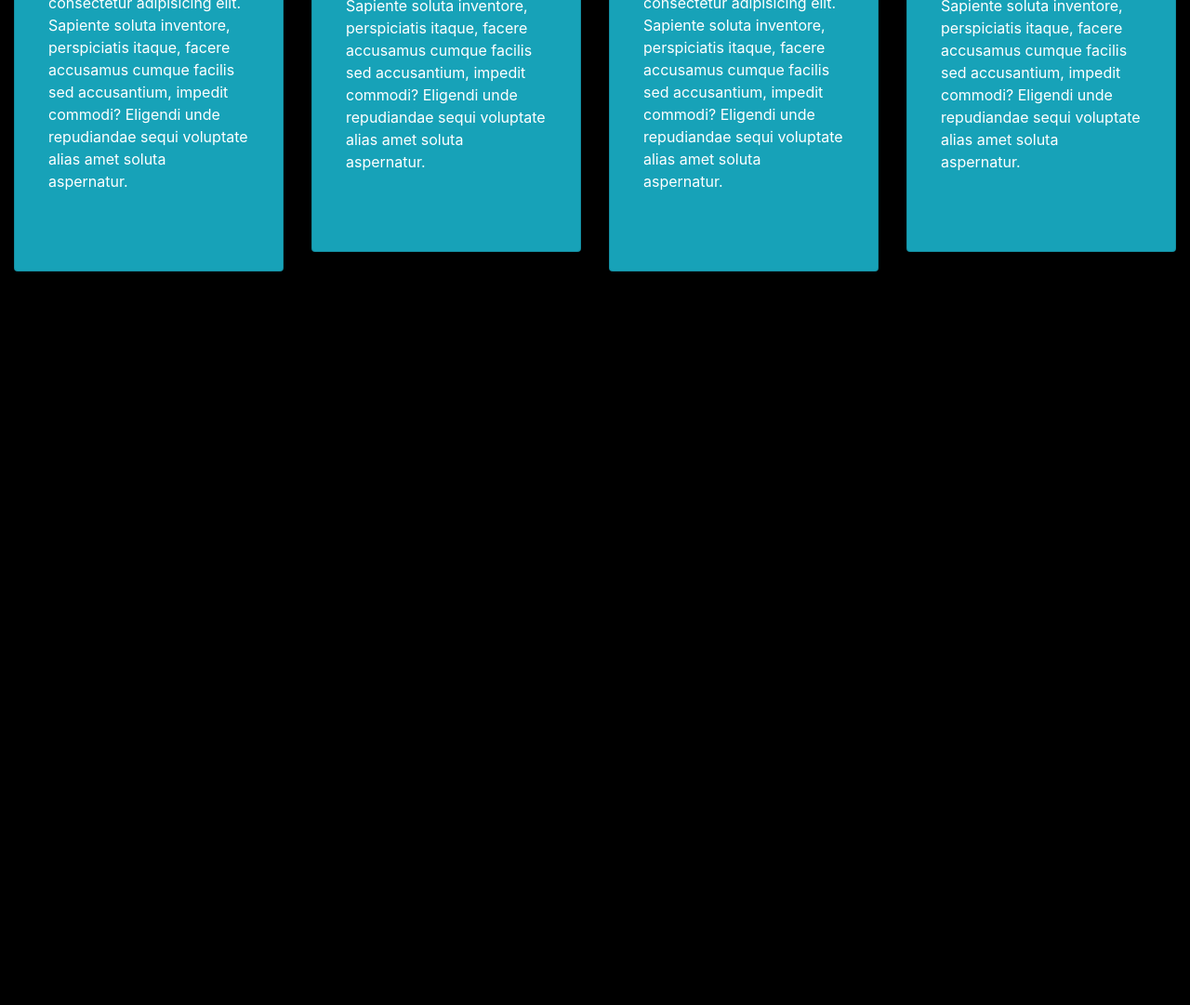
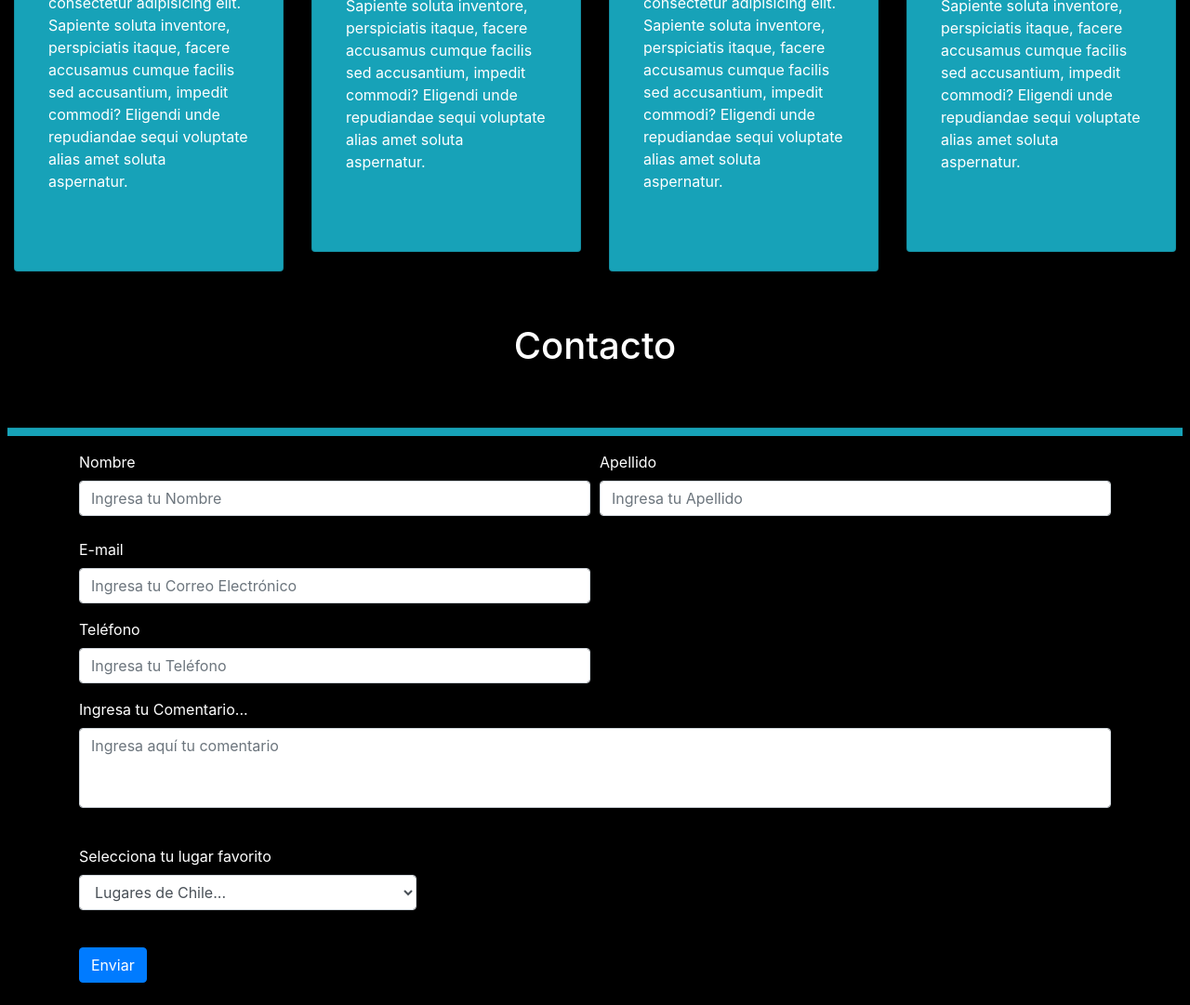
Before and after one commit to juliopalma/viajes_chile, a plain HTML site: page index.html in a window 1280 px wide. Shown: the part 2536-3617 px from the top of the page at 93% size. Before the commit the page ends 2836 px from the top, so only its background shows below. Drawn offline with nearby package versions, Linux system fonts and the light colour scheme.

Commit message:
Se agrega apartado de formulario de contacto

```diff
--- a/index.html
+++ b/index.html
@@ -215,6 +215,70 @@
         </div>
     </div>
 
+    <!--Titulo de Contacto -->
+    <h1 class="quienessomos py-5 text-white" id="cuatro">Contacto</h1>
+
+    <!-- Linea horizontal Contacto-->
+    <hr class="bg-info py-1 mx-2">
+
+    <!-- Formulario de contacto -->
+    <div class="container alinearFormulario">
+        <form>
+            <!-- Nombre y Apellido -->
+            <div class="form-row">
+                <div class="col-md-6">
+                    <label for="inputEmail4" class="text-white">Nombre</label>
+                    <input type="text" class="form-control" placeholder="Ingresa tu Nombre">
+                </div>
+                <div class="col-md-6">
+                    <label for="inputEmail4" class="text-white">Apellido</label>
+                    <input type="text" class="form-control" placeholder="Ingresa tu Apellido">
+                </div>
+            </div>
+            <br>
+            <!-- Correo Electrónico -->
+            <div class="form-row">
+                <div class="form-group col-md-6">
+                    <label for="inputEmail4" class="text-white">E-mail</label>
+                    <input type="email" class="form-control" id="inputEmail4" placeholder="Ingresa tu Correo Electrónico">
+                </div>
+            </div>
+
+            <!-- Teléfono -->
+
+            <div class="form-row">
+                <div class="form-group col-md-6">
+                    <label for="inputAddress" class="text-white">Teléfono</label>
+                    <input type="text" class="form-control" id="inputAddress" placeholder="Ingresa tu Teléfono">
+                </div>
+            </div>
+
+            <!-- Comentario -->
+            <div class="form-group">
+                <label for="exampleFormControlTextarea1" class="text-white"> Ingresa tu Comentario... </label>
+                <textarea class="form-control" id="exampleFormControlTextarea1" rows="3" placeholder="Ingresa aquí tu comentario"></textarea>
+            </div>
+            <br>
+
+            <!-- Lista Seleccionable para elegir tu lugar favorito-->
+            <div class="form-row">
+                <div class="form-group col-md-4 text-white">
+                    <label for="inputState">Selecciona tu lugar favorito</label>
+                    <select id="inputState" class="form-control">
+                    <option selected>Lugares de Chile...</option>
+                    <option>Zona norte</option>
+                    <option >Zona Centro</option>
+                    <option >Zona Sur</option>
+                    <option >Isla de Pascua</option>
+                    <option >La Antártida</option>
+                  </select>
+                </div>
+            </div>
+            <!-- Boton de Enviar -->
+            <button type="submit" class="btn btn-primary my-lg-4 text-md-center mb-5" data-toggle="tooltip" data-placement="right" title="Enviar información ingresada en el formulario"> Enviar </button>
+        </form>
+    </div>
+
     <!-- CDN de JS -->
     <script src="https://cdn.jsdelivr.net/npm/bootstrap@5.1.3/dist/js/bootstrap.bundle.min.js" integrity="sha384-ka7Sk0Gln4gmtz2MlQnikT1wXgYsOg+OMhuP+IlRH9sENBO0LRn5q+8nbTov4+1p" crossorigin="anonymous"></script>
 </body>
```
